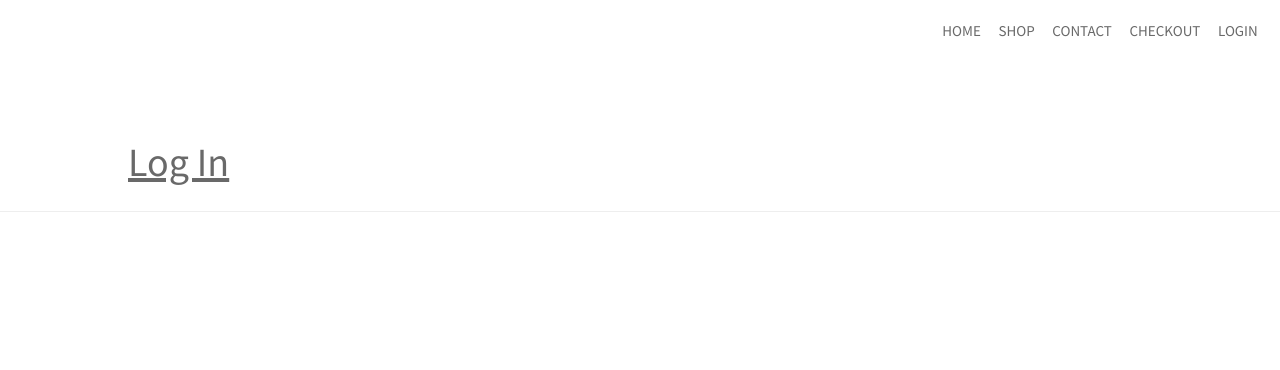
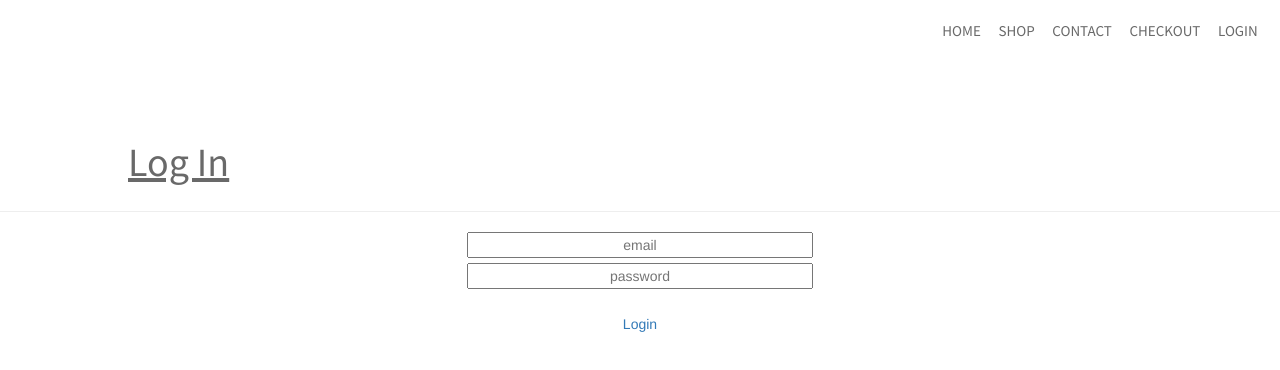
Before and after one commit to odilialirani/iff, a website: page login.html in a window 1280 px wide. Drawn offline with nearby package versions, Linux system fonts and the light colour scheme.

Commit message:
form added

```diff
--- a/login.html
+++ b/login.html
@@ -40,5 +40,21 @@
             <font class="contactText"><u>Log In</u></font>
         </div>
         <hr>
+        <div class="contactContent" align="center">
+            <div class="container-fluid">
+                <div class="qForm" id="loginForm">
+                    <div class="row">
+                        <textarea placeholder="email" cols="40" rows="1" name="email" style="resize:none;"></textarea>
+                    </div>
+                    <div class="row">
+                        <textarea placeholder="password" cols="40" rows="1" name="password" style="resize:none;"></textarea>
+                    </div>
+                    <br>
+                    <div class="row">
+                        <a href="index.html" class="loginButton">Login</a>
+                    </div>
+                </div>
+            </div>
+        </div>
     </body>
 </html>
```
